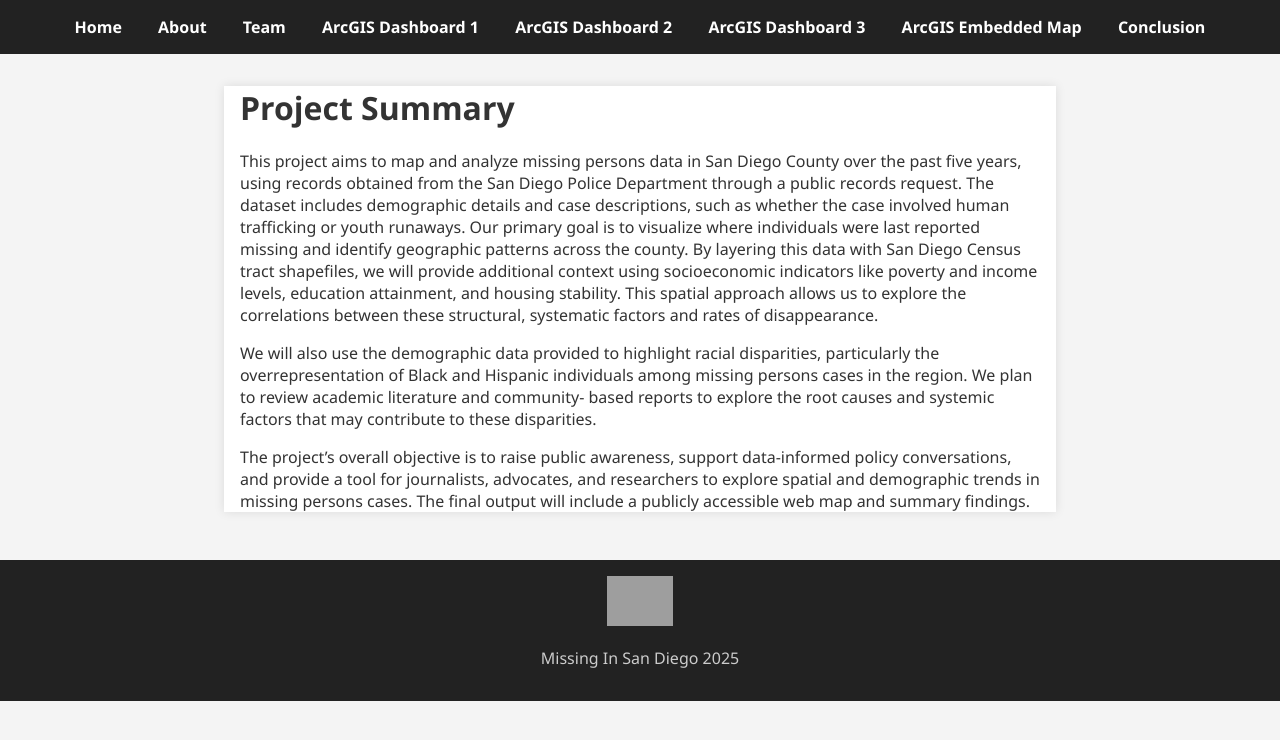
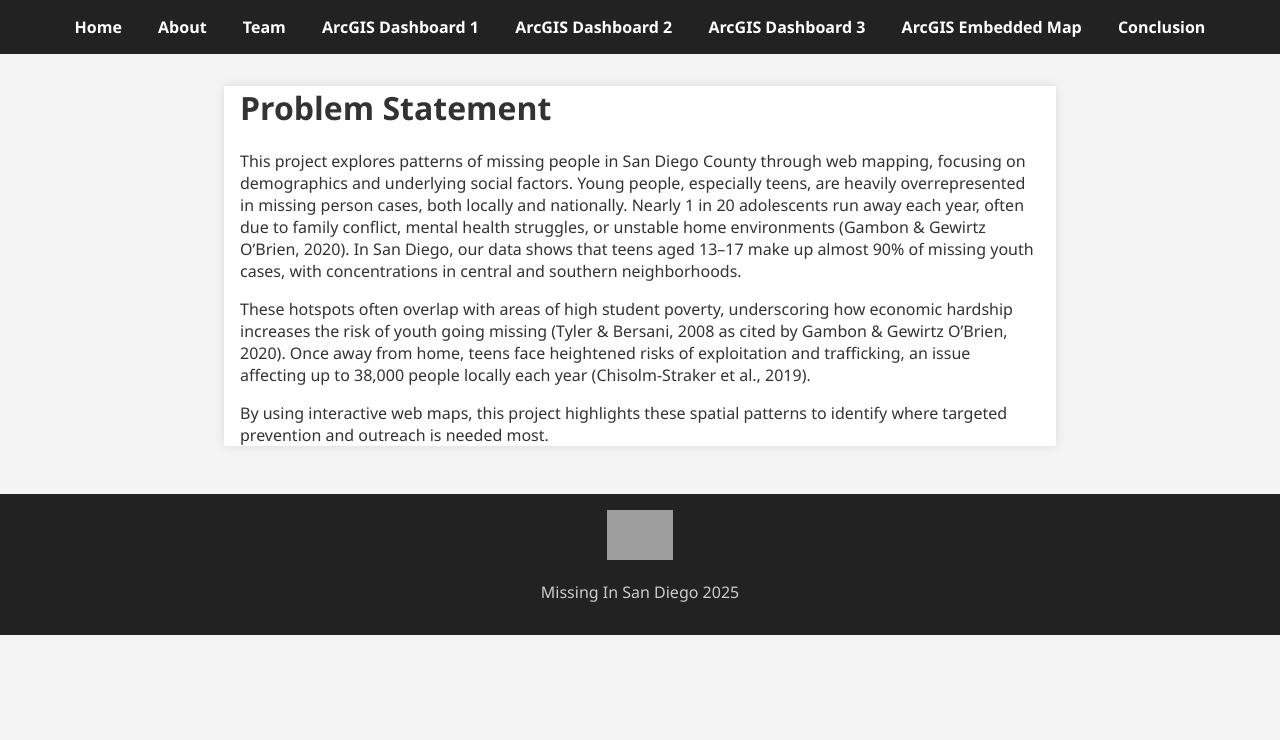
Before and after one commit to bclemtson02/Missing_in_SD, a Jekyll site: the page built from about.md, in a window 1280 px wide. Shown: the top 740 px of the page. Built offline with Jekyll 4.4.1, drawn with Linux system fonts in a browser that asks for light colours; grey boxes are pictures that could not be loaded.

Commit message:
Update about.md

```diff
--- a/about.md
+++ b/about.md
@@ -3,25 +3,9 @@ layout: default
 title: About
 ---
 
-# Project Summary
-This project aims to map and analyze missing persons data in San Diego County over
-the past five years, using records obtained from the San Diego Police Department
-through a public records request. The dataset includes demographic details and case
-descriptions, such as whether the case involved human trafficking or youth runaways.
-Our primary goal is to visualize where individuals were last reported missing and identify
-geographic patterns across the county. By layering this data with San Diego Census
-tract shapefiles, we will provide additional context using socioeconomic indicators like
-poverty and income levels, education attainment, and housing stability. This spatial
-approach allows us to explore the correlations between these structural, systematic
-factors and rates of disappearance.
+# Problem Statement
+This project explores patterns of missing people in San Diego County through web mapping, focusing on demographics and underlying social factors. Young people, especially teens, are heavily overrepresented in missing person cases, both locally and nationally. Nearly 1 in 20 adolescents run away each year, often due to family conflict, mental health struggles, or unstable home environments (Gambon & Gewirtz O’Brien, 2020). In San Diego, our data shows that teens aged 13–17 make up almost 90% of missing youth cases, with concentrations in central and southern neighborhoods.
 
-We will also use the demographic data provided to highlight racial disparities,
-particularly the overrepresentation of Black and Hispanic individuals among missing
-persons cases in the region. We plan to review academic literature and community-
-based reports to explore the root causes and systemic factors that may contribute to
-these disparities.
+These hotspots often overlap with areas of high student poverty, underscoring how economic hardship increases the risk of youth going missing (Tyler & Bersani, 2008 as cited by Gambon & Gewirtz O’Brien, 2020). Once away from home, teens face heightened risks of exploitation and trafficking, an issue affecting up to 38,000 people locally each year (Chisolm-Straker et al., 2019).
 
-The project’s overall objective is to raise public awareness, support data-informed policy
-conversations, and provide a tool for journalists, advocates, and researchers to explore
-spatial and demographic trends in missing persons cases. The final output will include a
-publicly accessible web map and summary findings.
+By using interactive web maps, this project highlights these spatial patterns to identify where targeted prevention and outreach is needed most.
```
